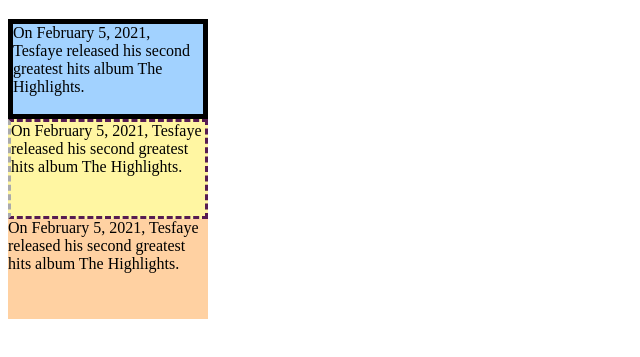
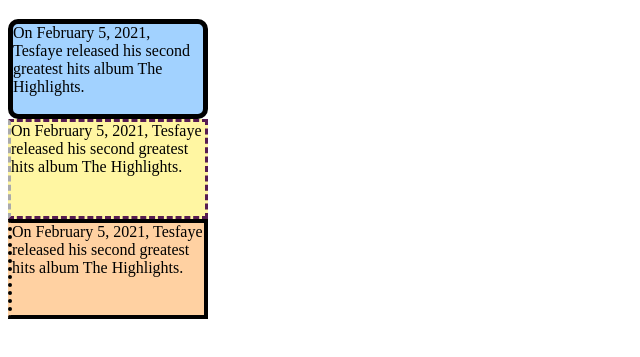
Before and after one commit to GitDaun/udemy, a plain HTML site: page 4.box_model/index.html in a window 1280 px wide. Shown: the part 61-418 px from the top of the page, without its empty margins (0-640 px from the left). Drawn offline with Linux system fonts and the light colour scheme.

Commit message:
border radius

```diff
--- a/4.box_model/app.css
+++ b/4.box_model/app.css
@@ -14,6 +14,7 @@ h1 {
   border-color: black;
   border-style: solid;
   box-sizing: border-box;
+  border-radius: 10px;
 }
 #two{
   background-color: #fff6a2;
@@ -25,5 +26,7 @@ h1 {
 }
 #three{
   background-color: #ffd1a2;
-
+  border: 4px solid black;
+  box-sizing: border-box;
+  border-left-style: dotted;
 }
```
